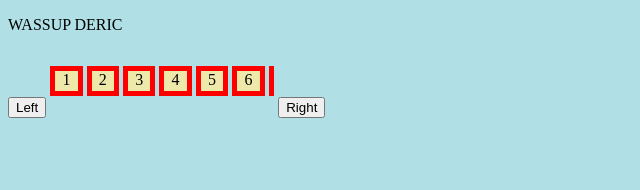
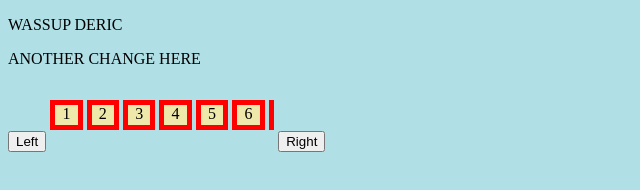
Before and after one commit to dddsiu/slider, a plain HTML site: page index.html in a window 1280 px wide. Shown: the whole page, without its empty margins (0-640 px from the left). Drawn offline with Linux system fonts and the light colour scheme.

Commit message:
added ANOTHER CHANge HERE

```diff
--- a/index.html
+++ b/index.html
@@ -26,6 +26,7 @@
   </head>
   <body>
     <p>WASSUP DERIC</p>
+    <p>ANOTHER CHANGE HERE</p>
     <button onclick="slideLeft()">
       Left
     </button>
```
